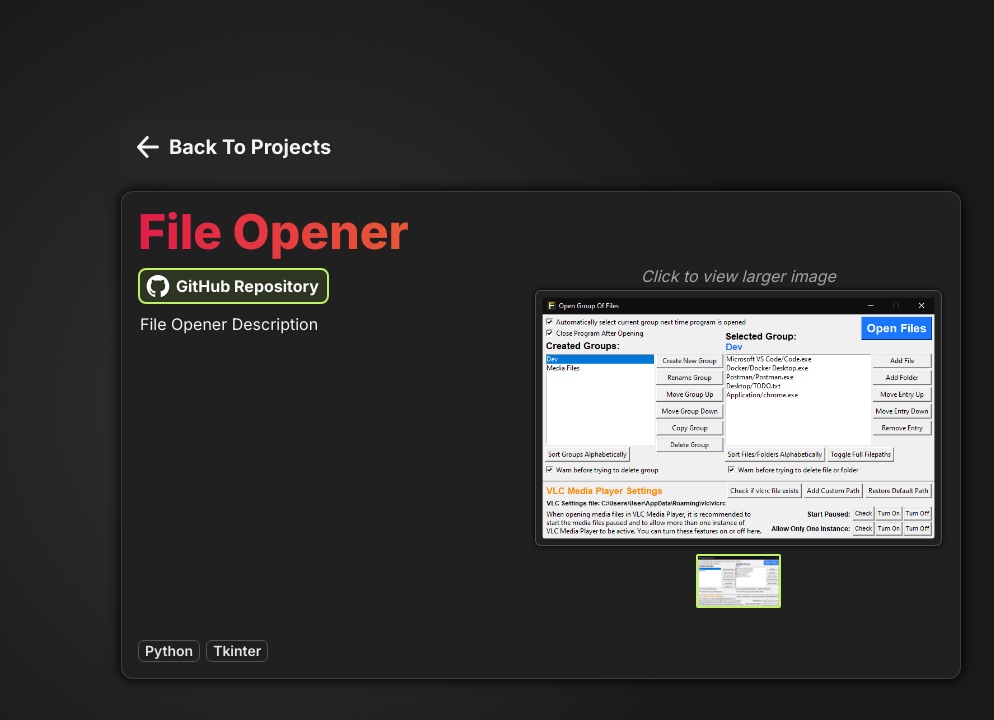
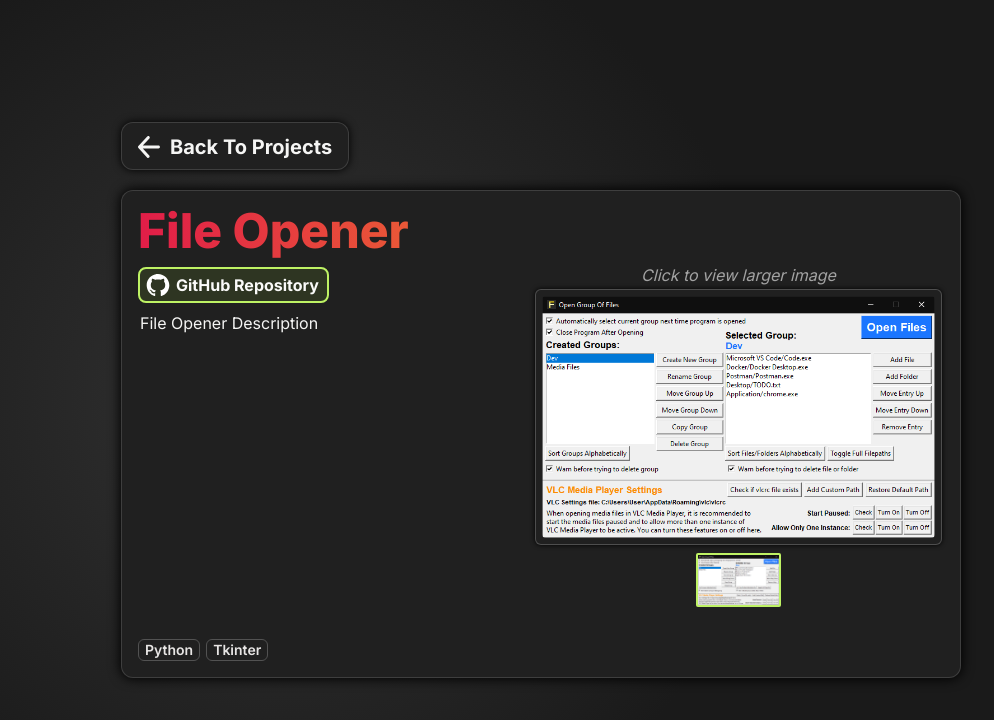
Before and after one commit to vik-ma/portfolio, a Next.js app: page /projects/file-opener in a window 1280 px wide. Shown: the top 720 px of the page, without its empty margins (99-1093 px from the left). Built offline with nearby package versions, Linux system fonts and the light colour scheme.

Commit message:
Changed styling of Back button in projects page

```diff
--- a/app/globals.css
+++ b/app/globals.css
@@ -389,6 +389,12 @@ body {
   }
 }
 
+.single-page-back-button {
+  background-color: #202020;
+  border: 1px solid rgba(70, 70, 70, 0.8);
+  box-shadow: 0px 0px 8px rgb(0, 0, 0);
+}
+
 .header-text-container {
   position: absolute;
   top: 22px;
--- a/app/icons/BackArrow.tsx
+++ b/app/icons/BackArrow.tsx
@@ -1,7 +1,7 @@
 export default function BackArrow() {
   return (
     <svg
-      fill="#f4f4f5"
+      fill="#f5f5f4"
       width="22px"
       height="22px"
       viewBox="0 0 1024.00 1024.00"
--- a/app/projects/[id]/page.tsx
+++ b/app/projects/[id]/page.tsx
@@ -21,7 +21,7 @@ export default function Project({ params: { id } }: PageProps) {
     <div className="flex h-screen justify-center items-center">
       <div>
         <Link href="/#projects">
-          <button className="mb-5 py-2.5 px-4 rounded-xl font-bold text-xl text-zinc-100 bg-neutral-800 hover:bg-neutral-700">
+          <button className="single-page-back-button mb-5 py-2 px-4 rounded-xl font-bold text-xl text-stone-100 hover:bg-stone-700">
             <span className="inline-block align-middle">
               <BackArrow />
             </span>
```
